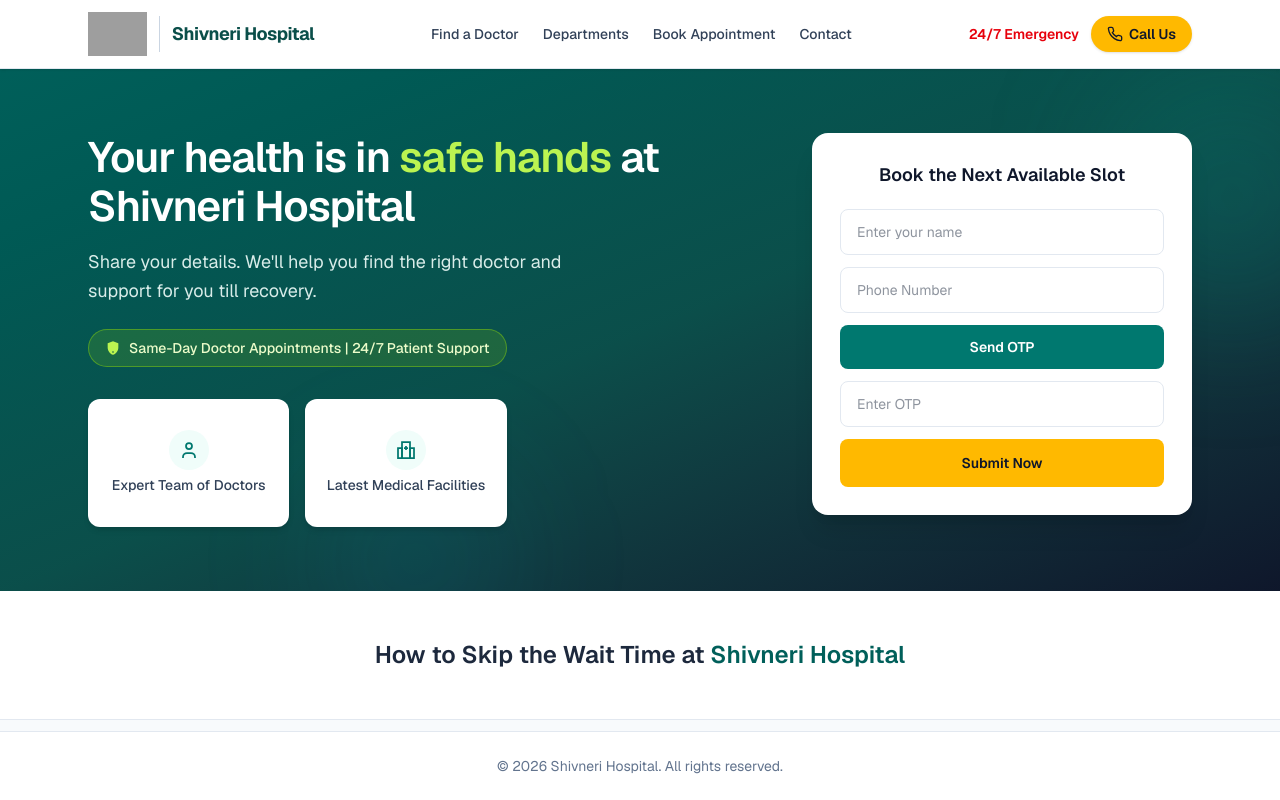
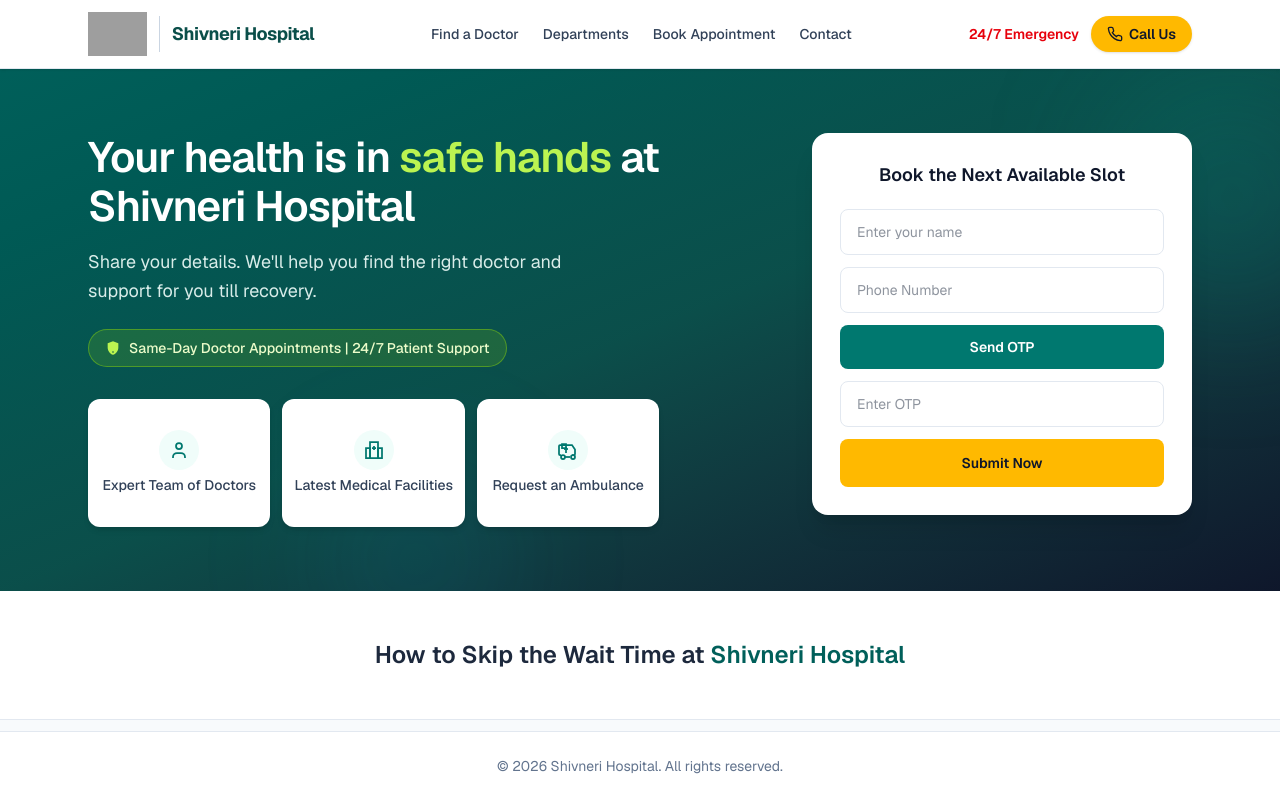
Before and after one commit to rp98nt/shivnerihospital, a Next.js app: page / in a window 1280 px wide. Built offline with nearby package versions, Linux system fonts and the light colour scheme; grey boxes are pictures that could not be loaded.

Commit message:
feat(home): add Request an Ambulance feature card to hero

```diff
--- a/components/home-hero.tsx
+++ b/components/home-hero.tsx
@@ -38,7 +38,7 @@ export function HomeHero() {
                   <ShieldIcon className="h-4 w-4 shrink-0 text-lime-300" />
                   Same-Day Doctor Appointments | 24/7 Patient Support
                 </div>
-                <div className="grid w-full grid-cols-2 gap-3 sm:gap-4">
+                <div className="grid w-full grid-cols-3 gap-2 sm:gap-3">
                   <FeatureCard
                     icon={<DoctorIcon />}
                     label="Expert Team of Doctors"
@@ -46,6 +46,10 @@ export function HomeHero() {
                   <FeatureCard
                     icon={<FacilityIcon />}
                     label="Latest Medical Facilities"
+                  />
+                  <FeatureCard
+                    icon={<AmbulanceIcon />}
+                    label="Request an Ambulance"
                   />
                 </div>
               </div>
@@ -159,3 +163,18 @@ function FacilityIcon() {
     </svg>
   );
 }
+
+function AmbulanceIcon() {
+  return (
+    <svg className="h-5 w-5 sm:h-6 sm:w-6" viewBox="0 0 24 24" fill="none" stroke="currentColor" strokeWidth="1.75" aria-hidden>
+      <path d="M10 10H6V6h4v4z" />
+      <path d="M3 12v4a1 1 0 0 0 1 1h1" />
+      <path d="M14 19H9" />
+      <path d="M16 17h2a1 1 0 0 0 1-1v-4.5L16 7H4a1 1 0 0 0-1 1v4" />
+      <circle cx="7" cy="19" r="2" />
+      <circle cx="17" cy="19" r="2" />
+      <path d="M10 9v6" />
+      <path d="M8 11h4" />
+    </svg>
+  );
+}
```
